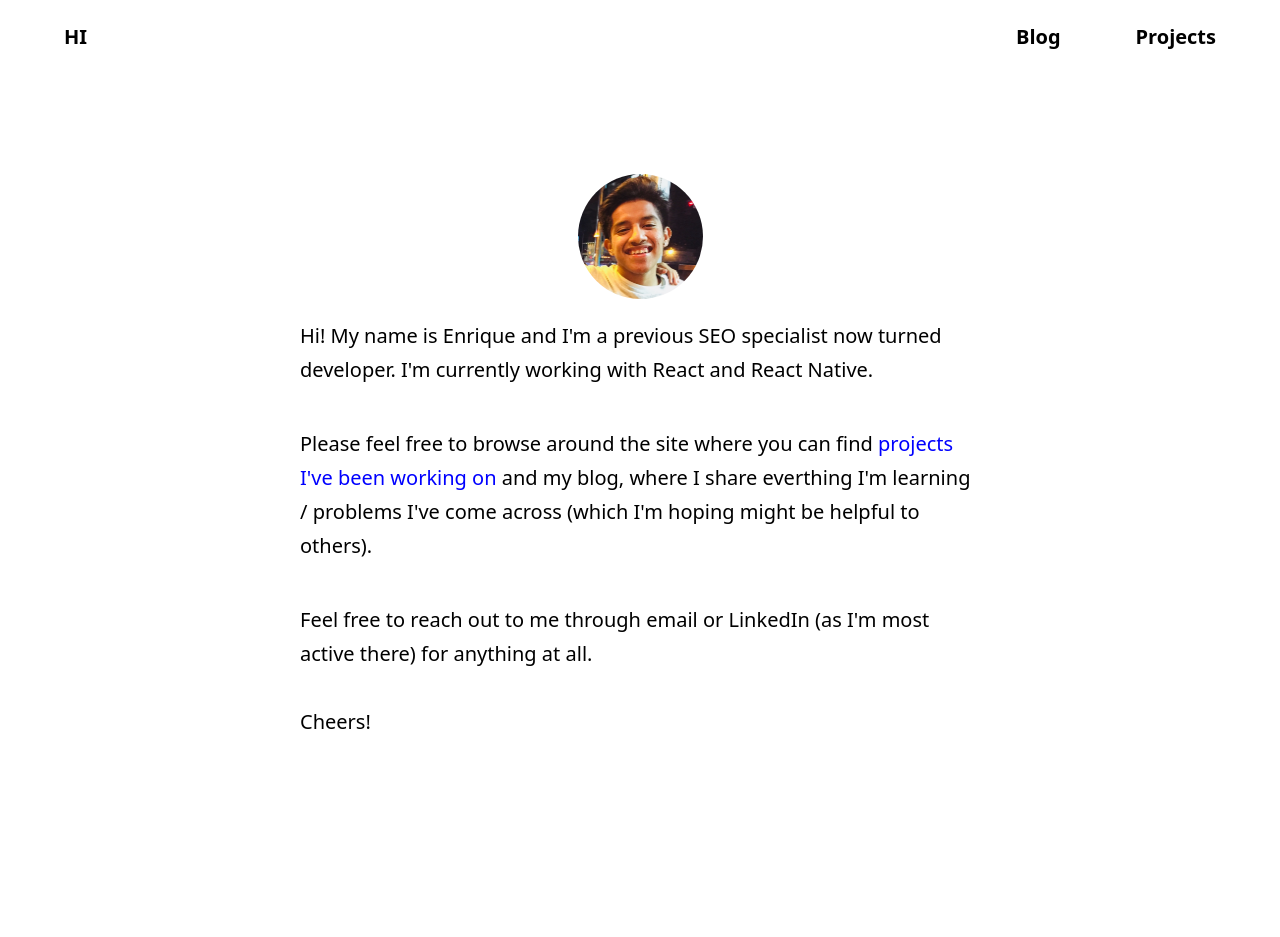
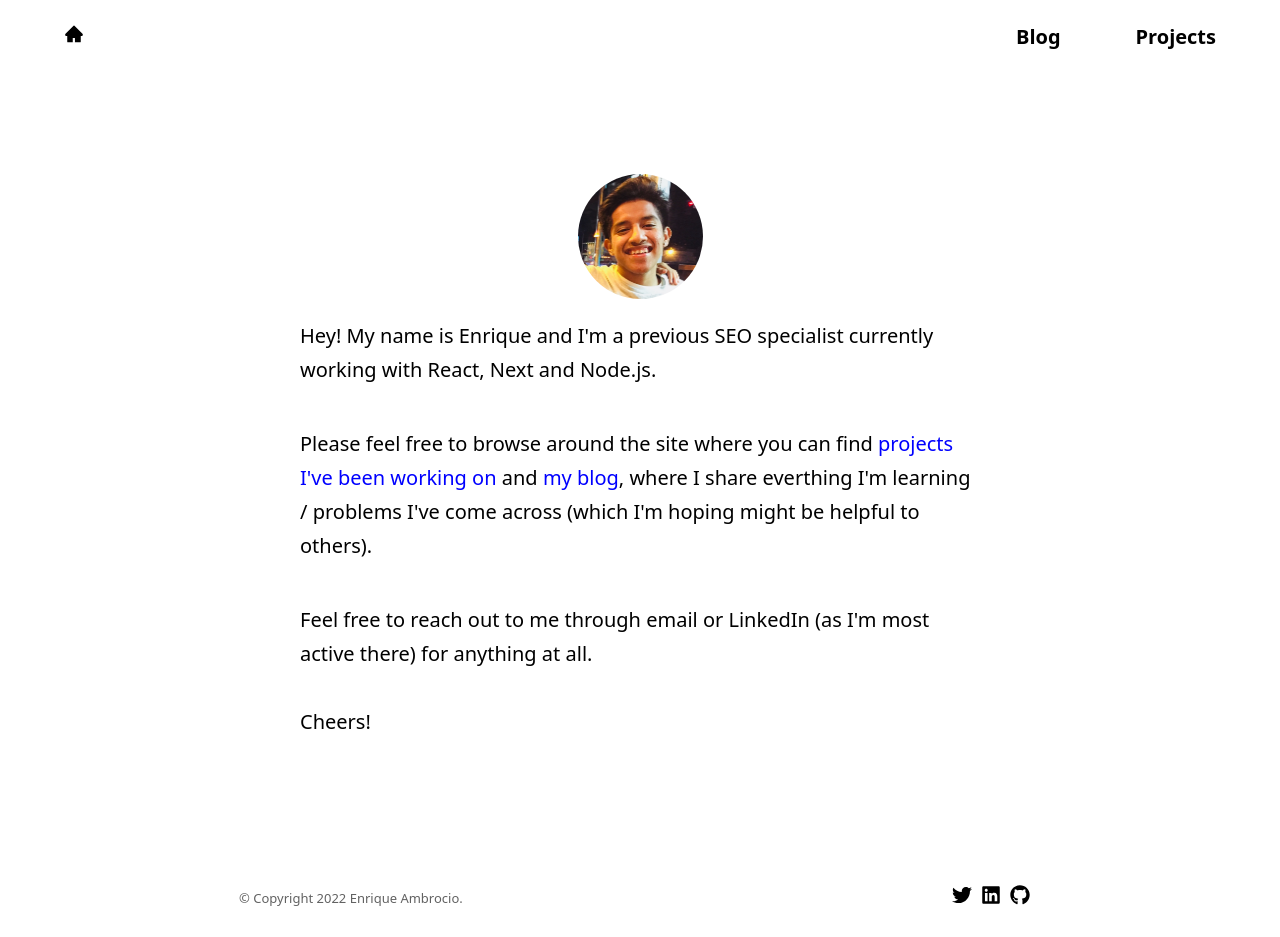
Before and after one commit to Enrique-Ambrocio/dev-blog, a Next.js app: page / in a window 1280 px wide. Before the commit the page ends 899 px from the top, so only its background shows below. Built offline with nearby package versions, Linux system fonts and the light colour scheme.

Commit message:
Added Footer and Fixed Typos

```diff
--- /dev/null
+++ b/components/UI/footer.js
@@ -0,0 +1,21 @@
+import { FaTwitter, FaLinkedin, FaGithub } from 'react-icons/fa'
+import styles from './footer.module.css'
+
+export default function Footer() {
+
+    const date = new Date()
+    const year = date.getFullYear()
+
+    return (
+        <footer className={styles.footer}>
+            <div className={styles.copyright}>
+                <p>&copy; Copyright {year} Enrique Ambrocio.</p>
+            </div>
+            <ul className={styles.socials}>
+                <li><a href='https://twitter.com/EnriqueAmbroci0'><FaTwitter /></a></li>
+                <li><a href='https://www.linkedin.com/in/enrique-ambrocio-09aa73191/'><FaLinkedin /></a></li>
+                <li><a href='https://github.com/Enrique-Ambrocio'><FaGithub /></a></li>
+            </ul>
+        </footer>
+    )
+}
--- /dev/null
+++ b/components/UI/footer.module.css
@@ -0,0 +1,35 @@
+.footer {
+    display: flex;
+    align-items: center;
+    justify-content: space-around;
+}
+
+.footer p {
+    font-size: small;
+    line-height: normal;
+}
+
+.copyright {
+    color: rgb(98, 98, 98);
+}
+
+.socials {
+    display: flex;
+    justify-content: space-evenly;
+    padding: .1rem;
+    width: 5rem;
+}
+
+.socials a {
+    color: black;
+}
+
+.socials a:hover {
+    color: rgb(98, 98, 98);
+}
+
+@media (max-width: 800px) {
+    .footer {
+        flex-direction: column-reverse;
+    }
+}
--- a/components/UI/header.js
+++ b/components/UI/header.js
@@ -2,6 +2,7 @@ import Link from "next/link";
 import DesktopNavBar from "./desktopnavbar";
 import MobileNavBar from "./mobilenavbar";
 import styles from './header.module.css'
+import { AiFillHome } from 'react-icons/ai'
 
 export default function Header() {
     return (
@@ -9,7 +10,7 @@ export default function Header() {
             <div>
                 <Link href="/">
                     <a>
-                        HI
+                        <AiFillHome />
                     </a>
                 </Link>
             </div>
--- a/components/UI/layout.js
+++ b/components/UI/layout.js
@@ -1,6 +1,10 @@
 import styles from './layout.module.css';
 
 export default function Layout({ children }) {
-    return <div className={styles.container}>{children}</div>
+    return (
+        <div className={styles.container}>
+            <main>{children}</main>
+        </div>
+    )
 
 }
--- a/components/UI/layout.module.css
+++ b/components/UI/layout.module.css
@@ -1,5 +1,6 @@
 .container {
     max-width: 36rem;
     padding: 1rem 1rem;
-    margin: 4rem auto 6rem;
+    margin: 4rem auto;
+    min-height: 65vh;
 }
--- a/pages/_app.js
+++ b/pages/_app.js
@@ -1,5 +1,7 @@
 import { ApolloProvider } from '@apollo/client';
+import Script from 'next/script';
 import { Fragment } from 'react';
+import Footer from '../components/UI/footer';
 import Header from '../components/UI/header'
 import { client } from '../lib/apollo';
 import '../styles/global.css'
@@ -10,7 +12,18 @@ export default function App({ Component, pageProps }) {
         <ApolloProvider client={client}>
             <Fragment>
                 <Header />
+                <Script src="https://www.googletagmanager.com/gtag/js?id=G-5GK6JTT6XS" />
+                <Script >
+                    {`
+                      window.dataLayer = window.dataLayer || [];
+                      function gtag(){dataLayer.push(arguments);}
+                      gtag('js', new Date());
+
+                      gtag('config', 'G-5GK6JTT6XS')
+                    `}
+                </Script>
                 <Component {...pageProps} />
+                <Footer />
             </Fragment>
         </ApolloProvider>
     );
--- a/pages/index.js
+++ b/pages/index.js
@@ -3,15 +3,19 @@ import Image from 'next/image'
 import Link from 'next/link'
 import Layout from '../components/UI/layout'
 import styles from '../styles/utils.module.css'
-import { client } from '../lib/apollo'
-import { gql } from '@apollo/client'
 
 export default function Home({ posts }) {
 
   return (
     <Layout>
       <Head>
+        <meta name="robots" content="index, follow" />
+        <meta name="viewport" content="width=device-width, initial-scale=1.0" />
+        <meta charset="UTF-8" />
         <title>Home</title>
+        <meta name="title" content="Enrique Ambrocio | Twitter @EnriqueAmbroci0 " />
+        <meta name="description" content="Hello and welcome to the site! In here, I share the projects I'm currently working and some of things I've learned along the way of my developer journey." />
+        <meta name="twitter:card" content="summary_large_image" />
         <link rel="icon" href="/favicon.ico" />
       </Head>
       <section>
@@ -23,11 +27,11 @@ export default function Home({ posts }) {
           alt="Enrique Ambrocio"
         />
         <p>
-          Hi! My name is Enrique and I'm a previous SEO specialist now turned developer. I'm currently
-          working with React and React Native.</p>
+          Hey! My name is Enrique and I'm a previous SEO specialist currently
+          working with React, Next and Node.js.</p>
         <p>
           Please feel free to browse around the site where you can find <Link href="/projects"><a>projects I've
-            been working on</a></Link> and my blog, where I share everthing I'm learning / problems I've come across (which I'm hoping might be helpful to others).
+            been working on</a></Link> and <Link href="/blog"><a>my blog</a></Link>, where I share everthing I'm learning / problems I've come across (which I'm hoping might be helpful to others).
         </p>
         <p>
           Feel free to reach out to me through email or LinkedIn (as I'm most active there) for anything at all. <br></br><br></br>Cheers!
--- a/styles/global.css
+++ b/styles/global.css
@@ -5,6 +5,8 @@ body {
     font-family: system-ui, -apple-system, BlinkMacSystemFont, 'Segoe UI', Roboto, Oxygen, Ubuntu, Cantarell, 'Open Sans', 'Helvetica Neue', sans-serif;
     line-height: 1.7;
     font-size: 20px;
+    display: flex;
+    flex-direction: column;
 }
 
 * {
@@ -38,3 +40,7 @@ section {
 li {
     list-style: none;
 }
+
+footer {
+    margin-top: auto;
+}
```
Also changed, not shown: pages/blog.js (+8 -0 lines), pages/blog/[slug].js (+7 -1 lines), pages/projects.js (+8 -3 lines).
